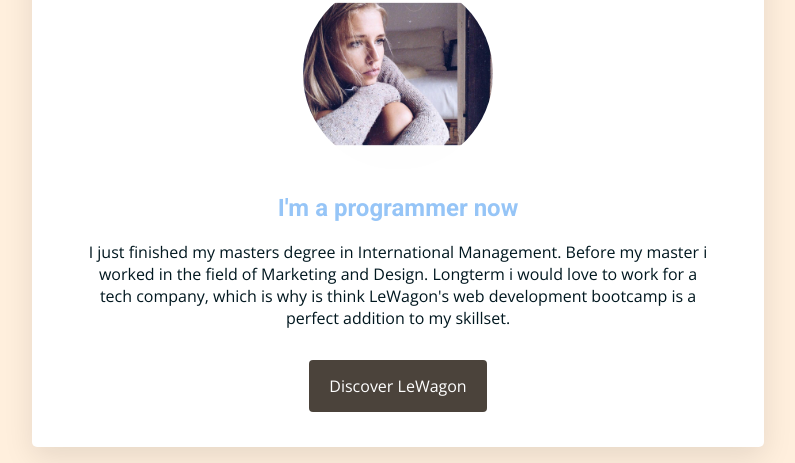
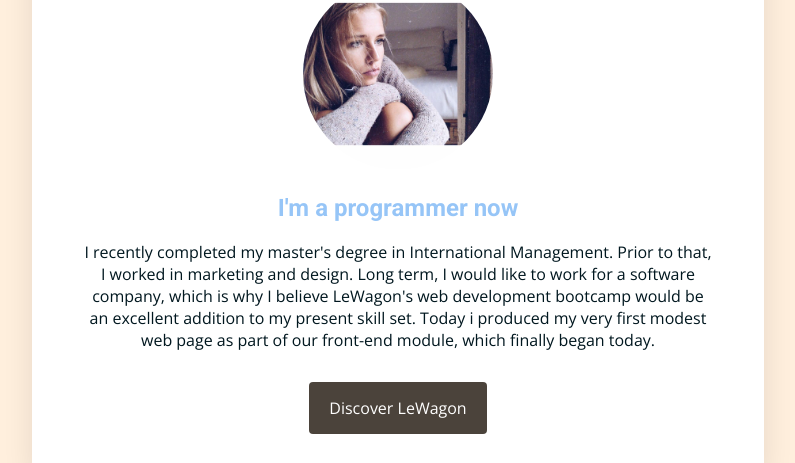
Before and after one commit to ValerieSchweitzer/profile, a plain HTML site: page index.html in a window 1280 px wide. Shown: the part 117-580 px from the top of the page, without its empty margins (242-1037 px from the left). Drawn offline with nearby package versions, Linux system fonts and the light colour scheme.

Commit message:
final version of today

```diff
--- a/index.html
+++ b/index.html
@@ -16,10 +16,10 @@
     <h1>Hi, i'm Valerie</h1>
     <img src="images/13700184_10209502879826896_7299854151837774173_n.jpeg" alt="image of Valerie" style="width: 30%;" class = "img-circle">
     <h2>I'm a programmer now</h2>
-    <p class = "add_bottom_padding">I just finished my masters degree in International Management.
-      Before my master i worked in the field of Marketing and Design.
-      Longterm i would love to work for a tech company,
-      which is why is think LeWagon's web development bootcamp is a perfect addition to my skillset.</p>
+    <p class = "add_bottom_padding">I recently completed my master's degree in International Management.
+      Prior to that, I worked in marketing and design.
+      Long term, I would like to work for a software company, which is why I believe LeWagon's web development bootcamp would be an excellent addition to my present skill set.
+      Today i produced my very first modest web page as part of our front-end module, which finally began today.</p>
 
       <a href="https://www.lewagon.com/de?utm_term=le%20wagon&utm_campaign=WW+%7C+Brand+%7C+DE+%7C+S&utm_source=adwords&utm_medium=ppc&hsa_acc=9887519486&hsa_cam=17795863364&hsa_grp=138703927563&hsa_ad=611193352243&hsa_src=g&hsa_tgt=kwd-302815296608&hsa_kw=le%20wagon&hsa_mt=b&hsa_net=adwords&hsa_ver=3&gclid=Cj0KCQjwuaiXBhCCARIsAKZLt3micZu45Y15s8SV4m00J4WJVXVLyxXxeQH1exI56yfMtRcVQxZZSsQaApqvEALw_wcB" class="btn-brown" target="_blank">Discover LeWagon</a>
     </div>
```
